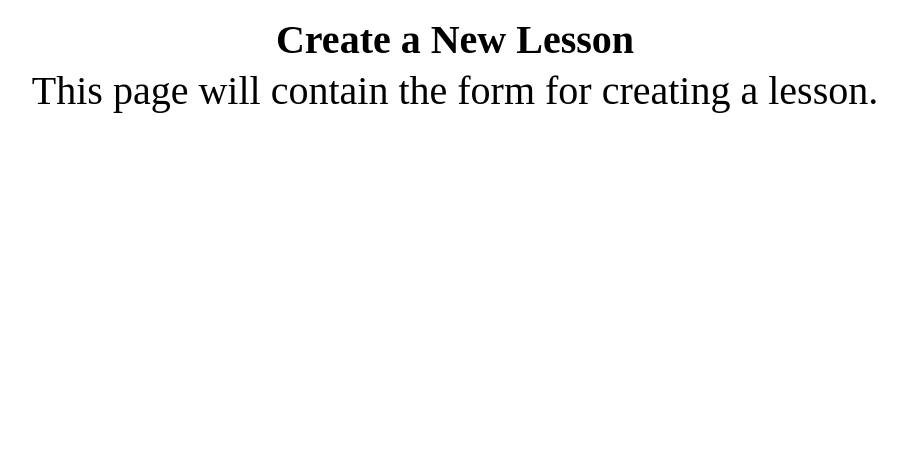
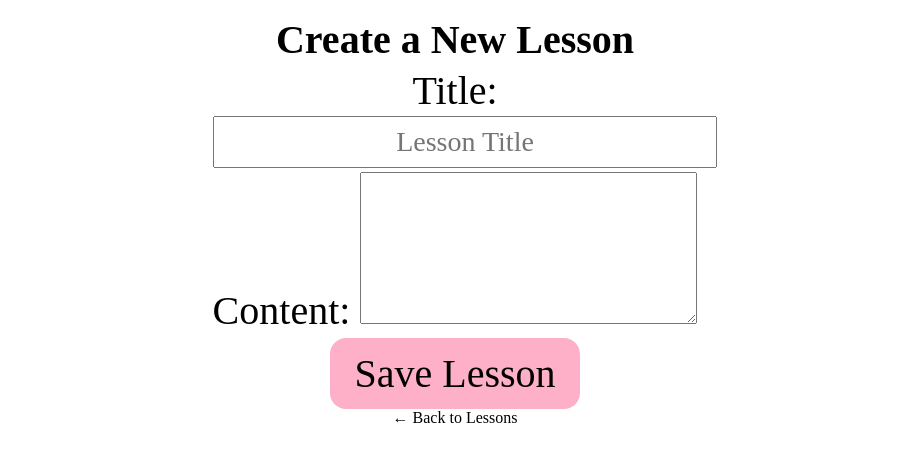
Before and after one commit to jevpr/Grapple, a Django app: template EnglishLearning/learning/templates/contentCreator/create_lesson.html in a window 1280 px wide. Shown: the part 87-549 px from the top of the page, without its empty margins (185-1092 px from the left). Run offline with Django 5.2, Linux system fonts and the light colour scheme; the template is opened without the code that fills it: values that come from a table or form of the project are taken from there, others are empty; some libraries are stand-ins or nearby versions; some web fonts are replaced.

Commit message:
lesson creation page initial set up

```diff
--- a/EnglishLearning/learning/forms.py
+++ b/EnglishLearning/learning/forms.py
@@ -2,7 +2,9 @@ from django import forms
 from .models import Lesson
 from django.contrib.auth.forms import UserCreationForm, AuthenticationForm
 from django.contrib.auth.models import User
+from django_ckeditor_5.widgets import CKEditor5Widget
 
+#Creating a new user
 class CustomUserCreationForm(UserCreationForm):
     username = forms.CharField(
         required=True,
@@ -48,12 +50,7 @@ class CustomUserCreationForm(UserCreationForm):
         fields = ['username', 'email', 'password1', 'password2', 'avatar']
 
 
-class LessonForm(forms.ModelForm):
-    class Meta:
-        model = Lesson
-        fields = ['title', 'content']
-
-
+#Signing in a user
 class CustomLoginForm(AuthenticationForm):
     username = forms.CharField(
         required=True,
@@ -69,3 +66,14 @@ class CustomLoginForm(AuthenticationForm):
             'class': 'form-control'
         })
     )
+
+#Creating a lesson
+class LessonForm(forms.ModelForm):
+    content = forms.CharField(widget=CKEditor5Widget("default"))
+
+    class Meta:
+        model = Lesson
+        fields = ["title", "content"]
+        widgets = {
+            "title": forms.TextInput(attrs={"class": "form-control", "placeholder": "Lesson Title"}),
+        }
--- a/EnglishLearning/learning/models.py
+++ b/EnglishLearning/learning/models.py
@@ -26,7 +26,7 @@ class UserProfile(models.Model):
 
 class Lesson (models.Model):
     title = models.CharField(max_length=200)
-    content = CKEditor5Field()
+    content = CKEditor5Field("default")
     created_at = models.DateTimeField(auto_now_add=True)
     updated_at = models.DateTimeField(auto_now=True)
     created_by = models.ForeignKey(User, on_delete=models.CASCADE)
--- a/EnglishLearning/learning/templates/contentCreator/create_lesson.html
+++ b/EnglishLearning/learning/templates/contentCreator/create_lesson.html
@@ -1,6 +1,15 @@
 {% extends "base.html" %}
+{% load static %}
 
 {% block content %}
 <h2>Create a New Lesson</h2>
-<p>This page will contain the form for creating a lesson.</p>
+
+<form method="POST">
+    {% csrf_token %}
+    {{ form.media }}
+    {{ form.as_p }}
+    <button type="submit">Save Lesson</button>
+</form>
+
+<a href="{% url 'view_lessons_quizzes' %}">← Back to Lessons</a>
 {% endblock %}
```
Also changed, not shown: EnglishLearning/learning/views.py (+19 -0 lines), EnglishLearning/db.sqlite3, EnglishLearning/learning/migrations/0011_alter_lesson_content.py (added).
